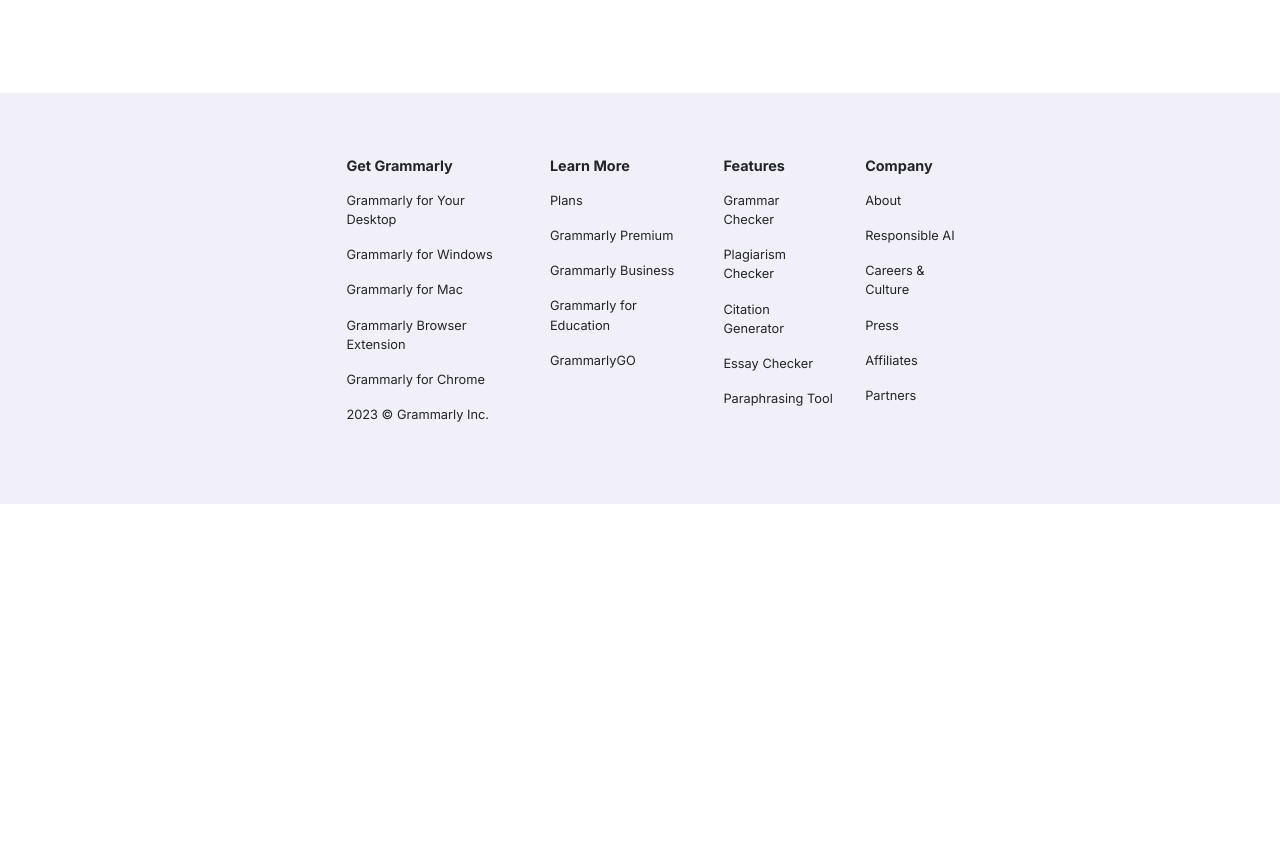
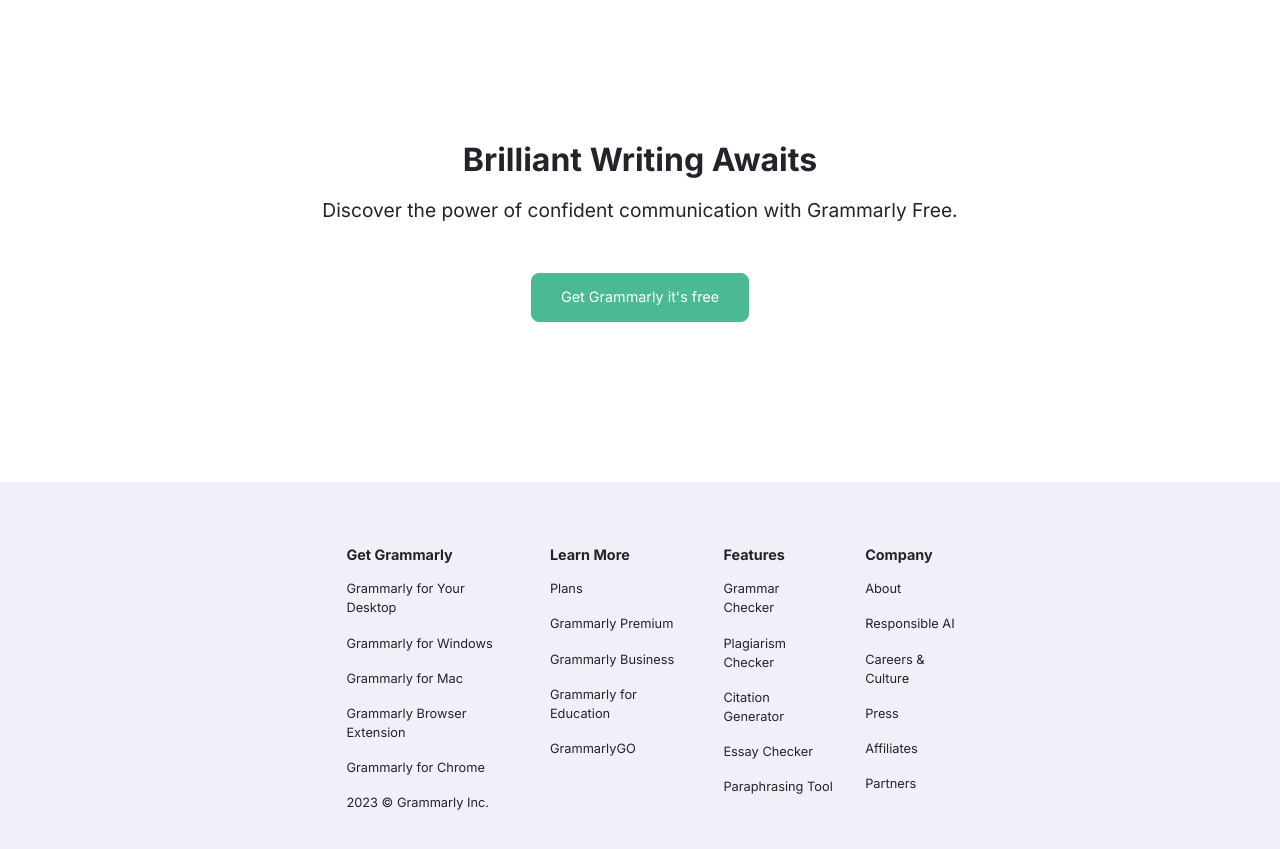
Before and after one commit to jakubzajkowski/GrammarlyNextjs, a Next.js app: page / in a window 1280 px wide. Shown: the part 2400-3249 px from the top of the page. Before the commit the page ends 2904 px from the top, so only its background shows below. Built offline with nearby package versions, Linux system fonts and the light colour scheme.

Commit message:
fix: fixed scss global vars files and add config css for * elements margin padding

```diff
--- /dev/null
+++ b/src/app/api/test/route.ts
@@ -0,0 +1,5 @@
+import { NextResponse } from "next/server";
+
+export async function GET(req : Request) {
+    return NextResponse.json({ text: 'Hello' });
+  }
--- a/src/app/components/HomeWorkSection.tsx
+++ b/src/app/components/HomeWorkSection.tsx
@@ -1,5 +1,5 @@
 import {FC} from 'react'
-import { HomeWorkListType } from '../lists/HomeWork'
+import { HomeWorkListType } from './lists/HomeWork'
 import styles from '../home.module.scss'
 
 interface HomeWorkSectionProps {
--- a/src/app/components/Nav.tsx
+++ b/src/app/components/Nav.tsx
@@ -1,7 +1,6 @@
 'use client'
 import { useState,useEffect } from 'react'
 import styles from './nav.module.scss'
-import vars from '../var.module.scss'
 import { motion, AnimatePresence } from "framer-motion"
 import Link from 'next/link';
 
@@ -19,15 +18,15 @@
     return <div className={styles.navbar}>
         <div className={styles.nav}>
             <div className={styles.nav__left}>
-                <h5><svg className={styles.nav__logo} xmlns="http://www.w3.org/2000/svg" height="1em" viewBox="0 0 512 512"><path d="M386.3 160H336c-17.7 0-32 14.3-32 32s14.3 32 32 32H464c17.7 0 32-14.3 32-32V64c0-17.7-14.3-32-32-32s-32 14.3-32 32v51.2L414.4 97.6c-87.5-87.5-229.3-87.5-316.8 0s-87.5 229.3 0 316.8s229.3 87.5 316.8 0c12.5-12.5 12.5-32.8 0-45.3s-32.8-12.5-45.3 0c-62.5 62.5-163.8 62.5-226.3 0s-62.5-163.8 0-226.3s163.8-62.5 226.3 0L386.3 160z"/></svg><Link href="/" className={vars.link__style__black}>Grammarly</Link></h5>
-                <p className={styles.nav__option}><Link className={vars.link__style__black} href="/">Why Grammarly</Link></p>
-                <p className={styles.nav__option}><Link className={vars.link__style__black} href="/">For Work</Link></p>
-                <p className={styles.nav__option}><Link className={vars.link__style__black} href="/">For Education</Link></p>
-                <p className={styles.nav__option}><Link className={vars.link__style__black} href="/">Compare Plans</Link></p>
+                <h5><svg className={styles.nav__logo} xmlns="http://www.w3.org/2000/svg" height="1em" viewBox="0 0 512 512"><path d="M386.3 160H336c-17.7 0-32 14.3-32 32s14.3 32 32 32H464c17.7 0 32-14.3 32-32V64c0-17.7-14.3-32-32-32s-32 14.3-32 32v51.2L414.4 97.6c-87.5-87.5-229.3-87.5-316.8 0s-87.5 229.3 0 316.8s229.3 87.5 316.8 0c12.5-12.5 12.5-32.8 0-45.3s-32.8-12.5-45.3 0c-62.5 62.5-163.8 62.5-226.3 0s-62.5-163.8 0-226.3s163.8-62.5 226.3 0L386.3 160z"/></svg><Link href="/" className={styles.link__style__black}>Grammarly</Link></h5>
+                <p className={styles.nav__option}><Link className={styles.link__style__black} href="/">Why Grammarly</Link></p>
+                <p className={styles.nav__option}><Link className={styles.link__style__black} href="/">For Work</Link></p>
+                <p className={styles.nav__option}><Link className={styles.link__style__black} href="/">For Education</Link></p>
+                <p className={styles.nav__option}><Link className={styles.link__style__black} href="/">Compare Plans</Link></p>
             </div>
             <div className={styles.nav__right}>
-                <p className={styles.nav__signup}><Link className={vars.link__style__black} href="/">Log in</Link></p>
-                <p className={styles.nav__register}><Link className={vars.link__style__white} href="/">Get Grammarly it's free</Link></p>
+                <p className={styles.nav__signup}><Link className={styles.link__style__black} href="/">Log in</Link></p>
+                <p className={styles.nav__register}><Link className={styles.link__style__white} href="/">Get Grammarly it's free</Link></p>
                 <svg onClick={()=>setIsMobileBar(true)} className={styles.nav__mobile__bars} xmlns="http://www.w3.org/2000/svg" height="1em" viewBox="0 0 448 512"><path d="M0 96C0 78.3 14.3 64 32 64H416c17.7 0 32 14.3 32 32s-14.3 32-32 32H32C14.3 128 0 113.7 0 96zM0 256c0-17.7 14.3-32 32-32H416c17.7 0 32 14.3 32 32s-14.3 32-32 32H32c-17.7 0-32-14.3-32-32zM448 416c0 17.7-14.3 32-32 32H32c-17.7 0-32-14.3-32-32s14.3-32 32-32H416c17.7 0 32 14.3 32 32z"/></svg>
             </div>
         </div>
@@ -37,12 +36,12 @@
                 <h5 className={styles.nav__mobile__logo__container}><svg className={styles.nav__mobile__logo} xmlns="http://www.w3.org/2000/svg" height="1em" viewBox="0 0 512 512"><path d="M386.3 160H336c-17.7 0-32 14.3-32 32s14.3 32 32 32H464c17.7 0 32-14.3 32-32V64c0-17.7-14.3-32-32-32s-32 14.3-32 32v51.2L414.4 97.6c-87.5-87.5-229.3-87.5-316.8 0s-87.5 229.3 0 316.8s229.3 87.5 316.8 0c12.5-12.5 12.5-32.8 0-45.3s-32.8-12.5-45.3 0c-62.5 62.5-163.8 62.5-226.3 0s-62.5-163.8 0-226.3s163.8-62.5 226.3 0L386.3 160z"/></svg>Grammarly</h5>
                 <svg onClick={()=>setIsMobileBar(false)} className={styles.nav__mobile__close} xmlns="http://www.w3.org/2000/svg" height="1em" viewBox="0 0 384 512"><path d="M342.6 150.6c12.5-12.5 12.5-32.8 0-45.3s-32.8-12.5-45.3 0L192 210.7 86.6 105.4c-12.5-12.5-32.8-12.5-45.3 0s-12.5 32.8 0 45.3L146.7 256 41.4 361.4c-12.5 12.5-12.5 32.8 0 45.3s32.8 12.5 45.3 0L192 301.3 297.4 406.6c12.5 12.5 32.8 12.5 45.3 0s12.5-32.8 0-45.3L237.3 256 342.6 150.6z"/></svg>
                 <div className={styles.nav__mobile__options}>
-                    <p className={styles.nav__mobile__option}><Link className={vars.link__style__black} href="/">Why Grammarly</Link></p>
-                    <p className={styles.nav__mobile__option}><Link className={vars.link__style__black} href="/">For Work</Link></p>
-                    <p className={styles.nav__mobile__option}><Link className={vars.link__style__black} href="/">For Education</Link></p>
-                    <p className={styles.nav__mobile__option}><Link className={vars.link__style__black} href="/">Compare Plans</Link></p>
-                    <p className={styles.nav__mobile__register}><Link className={vars.link__style__white} href="/">Get Grammarly</Link></p>
-                    <p className={styles.nav__mobile__login}><Link className={vars.link__style__color} href="/">Log in</Link></p>
+                    <p className={styles.nav__mobile__option}><Link className={styles.link__style__black} href="/">Why Grammarly</Link></p>
+                    <p className={styles.nav__mobile__option}><Link className={styles.link__style__black} href="/">For Work</Link></p>
+                    <p className={styles.nav__mobile__option}><Link className={styles.link__style__black} href="/">For Education</Link></p>
+                    <p className={styles.nav__mobile__option}><Link className={styles.link__style__black} href="/">Compare Plans</Link></p>
+                    <p className={styles.nav__mobile__register}><Link className={styles.link__style__white} href="/">Get Grammarly</Link></p>
+                    <p className={styles.nav__mobile__login}><Link className={styles.link__style__color} href="/">Log in</Link></p>
                 </div>
             </motion.div>
         )}
--- a/src/app/components/nav.module.scss
+++ b/src/app/components/nav.module.scss
@@ -74,6 +74,18 @@
         display: none;
     }
 }
+.link__style__black {
+    text-decoration: none;
+    color: black;
+  }
+.link__style__white {
+    text-decoration: none;
+    color: white;
+  }
+.link__style__color {
+    text-decoration: none;
+    color: $color;
+  }
 
 .nav__mobile__bars{
     width: 25px;
--- a/src/app/global.css
+++ b/src/app/config.css
@@ -1,3 +1,4 @@
+
 *{
     box-sizing: border-box;
     padding: 0;
--- /dev/null
+++ b/src/app/global.scss
@@ -0,0 +1,12 @@
+$color: rgb(74, 185, 148);
+$mobile: 950px;
+
+@mixin btn__register($color) {
+    padding: 0.8rem 1.5rem;
+    border: $color solid 1px;
+    background-color: $color;
+    border-radius: 0.5rem;
+    margin: 1rem 1rem 1rem 0;
+    font-size: 0.9rem;
+    color: white;
+}
--- a/src/app/home.module.scss
+++ b/src/app/home.module.scss
@@ -1,5 +1,9 @@
-$color: rgb(74, 185, 148);
-$mobile: 950px;
+@use './global';
+
+$color: global.$color;
+$mobile: global.$mobile;
+
+
 .home__main{
     display: flex;
     padding: 5rem;
@@ -91,6 +95,18 @@
             width: 90%;
         }
     }
+    .home__work__end{
+        padding: 1rem;
+        margin: 8rem 0 1rem 0;
+    }
+    .home__work__btn{
+        @include global.btn__register($color);
+        width:20%;
+        margin: 3rem auto;
+        @media(max-width: $mobile) {
+            width: 90%;
+        }
+    }
     .home__work__spelling{
         display: flex;
         width: 60%;
--- a/src/app/layout.tsx
+++ b/src/app/layout.tsx
@@ -1,7 +1,7 @@
 import type { Metadata } from 'next'
 import { Inter } from 'next/font/google'
 import 'bootstrap/dist/css/bootstrap.css';
-import './global.css'
+import './config.css'
 
 const inter = Inter({ subsets: ['latin'] })
 
--- a/src/app/page.tsx
+++ b/src/app/page.tsx
@@ -1,7 +1,7 @@
 import Link from "next/link"
 import Nav from "./components/Nav"
 import styles from './home.module.scss'
-import { HomeWorkList } from "./lists/HomeWork"
+import { HomeWorkList } from "./components/lists/HomeWork"
 import HomeWorkSection from "./components/HomeWorkSection"
 import Footer from "./components/Footer"
 
@@ -33,13 +33,18 @@
           </div>
           <div className={styles.home__work__spelling}>
             <video className={styles.home__work__spelling__video} autoPlay loop muted>
-              <source src="https://static.grammarly.com/assets/files/8a0dda99e354dd8552833ffaf47992a7/llama_video.mp4" type="video/mp4"/>
+              <source src="https://static.grammarly.com/assets/files/27770e0799f6c6b528204e72ed1fbad6/ggo_four_features_video.mp4" type="video/mp4"/>
             </video>
             <div>
               <h3 style={{fontWeight:'bold'}}>Beyond Grammar and Spelling</h3>
               <p style={{fontSize:'1.1rem',margin:'1rem 0rem'}}>From grammar and spelling to style and tone, Grammarly’s suggestions are comprehensive, helping you communicate effectively and as you intend.</p>
             </div>
           </div>
+          <div className={styles.home__work__end}>
+            <h2 className={styles.home__work__heading}>Brilliant Writing Awaits</h2>
+            <p className={styles.home__work__info}>Discover the power of confident communication with Grammarly Free.</p>
+            <p className={styles.home__work__btn}>Get Grammarly it's free</p>
+          </div>
       </div>
       <Footer />
     </div>
--- a/src/app/var.module.scss
+++ /dev/null
@@ -1,14 +0,0 @@
-$color: rgb(74, 185, 148);
-
-.link__style__black {
-    text-decoration: none;
-    color: black;
-  }
-.link__style__white {
-    text-decoration: none;
-    color: white;
-  }
-.link__style__color {
-    text-decoration: none;
-    color: $color;
-  }
```
Also changed, not shown: src/app/components/lists/HomeWork.ts (renamed from src/app/lists/HomeWork.ts).
